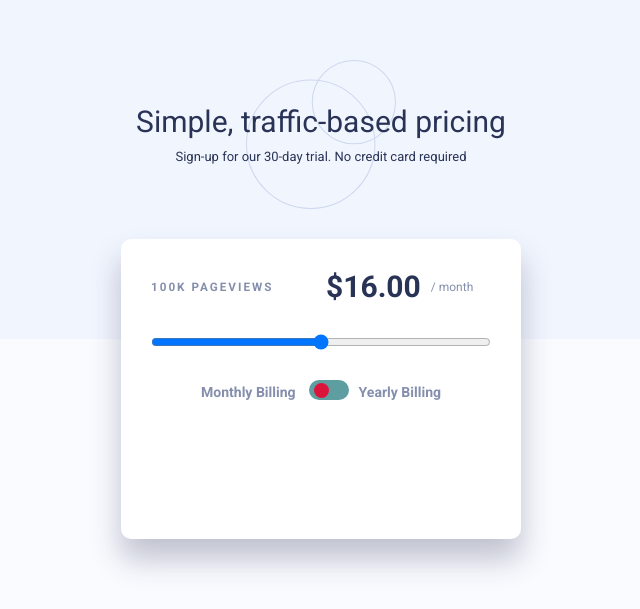
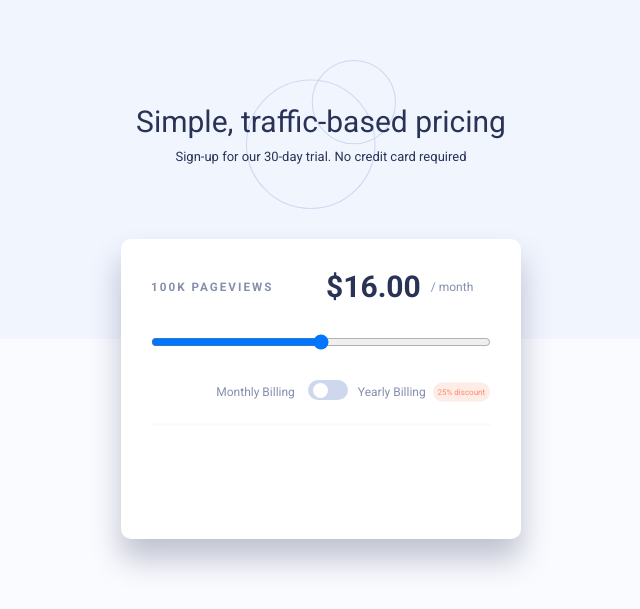
Before and after one commit to gurhanalan/JS-Project-Interactive-Pricing-Slide, a plain HTML site: page index.html in a window 1280 px wide. Shown: the part 101-710 px from the top of the page, without its empty margins (319-959 px from the left). Drawn offline with Linux system fonts and the light colour scheme.

Commit message:
Add card upper 3

```diff
--- a/css/style.css
+++ b/css/style.css
@@ -71,11 +71,15 @@ body {
     display: grid;
     grid-template-columns: 1fr 1fr;
     align-items: center;
-    gap: 3rem 1rem; }
+    gap: 3rem 1rem;
+    padding-bottom: 2rem;
+    border-bottom: 3px solid #fafbff; }
     .card__upper__page-views {
       color: #858fad;
       letter-spacing: 2px;
       text-transform: uppercase; }
+      .card__upper__page-views::after {
+        content: "K pageviews"; }
     .card__upper__pricing {
       display: flex;
       gap: 1rem;
@@ -106,23 +110,39 @@ body {
       font-weight: 300; }
       .card__upper__billing__checkbox input {
         appearance: none; }
-        .card__upper__billing__checkbox input:checked + label {
-          background-color: coral; }
         .card__upper__billing__checkbox input:checked + label::before {
           transform: translateX(1.5rem); }
       .card__upper__billing__checkbox label {
         height: 2rem;
         width: 4rem;
         border-radius: 2rem;
-        background-color: cadetblue;
+        background-color: #cdd7ee;
         display: inline-block;
-        position: relative; }
+        position: relative;
+        transition: all 0.2s; }
+        .card__upper__billing__checkbox label:hover {
+          background-color: #a5f3eb; }
         .card__upper__billing__checkbox label::before {
           content: "";
           height: 1.5rem;
           width: 1.5rem;
-          background-color: crimson;
+          background-color: white;
           border-radius: 50%;
           position: absolute;
           top: 0.25rem;
-          left: 0.5rem; }
+          left: 0.5rem;
+          transition: all 0.2s; }
+      .card__upper__billing__yearly {
+        position: relative; }
+        .card__upper__billing__yearly::after {
+          content: "25% discount";
+          white-space: nowrap;
+          position: absolute;
+          left: 110%;
+          color: #ff8c66;
+          background-color: #feece7;
+          padding: 0.5rem;
+          border-radius: 1rem;
+          font-size: 0.8rem;
+          top: 50%;
+          transform: translateY(-50%); }
--- a/index.html
+++ b/index.html
@@ -14,7 +14,7 @@
         </div>
         <div class="card">
             <div class="card__upper">
-                <h3 class="card__upper__page-views">100K Pageviews</h3>
+                <h3 class="card__upper__page-views">100</h3>
                 <div class="card__upper__pricing">
                     <h2 class="card__upper__price">16.00</h2>
                     <p class="card__upper__period">month</p>
@@ -29,13 +29,16 @@
                     step="1"
                 />
                 <div class="card__upper__billing">
-                    <h3>Monthly Billing</h3>
+                    <p>Monthly Billing</p>
                     <div class="card__upper__billing__checkbox">
                         <input type="checkbox" name="" id="billing" />
                         <label for="billing"></label>
                     </div>
-                    <h3 class="card__upper__billing__yearly">Yearly Billing</h3>
+                    <p class="card__upper__billing__yearly">Yearly Billing</p>
                 </div>
+            </div>
+            <div class="card__lower">
+                <div class="card__lower__text-box"></div>
             </div>
         </div>
         <script src="js/script1.js"></script>
--- a/sass/_3.section1.scss
+++ b/sass/_3.section1.scss
@@ -51,11 +51,17 @@ body {
         grid-template-columns: 1fr 1fr;
         align-items: center;
         gap: 3rem 1rem;
+        padding-bottom: 2rem;
+        border-bottom: 3px solid hsl(230, 100%, 99%);
 
         &__page-views {
             color: hsl(225, 20%, 60%);
             letter-spacing: 2px;
             text-transform: uppercase;
+
+            &::after {
+                content: "K pageviews";
+            }
         }
 
         &__pricing {
@@ -106,7 +112,7 @@ body {
                     appearance: none;
 
                     &:checked + label {
-                        background-color: coral;
+                        // background-color: coral;
                     }
 
                     &:checked + label::before {
@@ -118,20 +124,44 @@ body {
                     height: 2rem;
                     width: 4rem;
                     border-radius: 2rem;
-                    background-color: cadetblue;
+                    background-color: hsl(223, 50%, 87%);
                     display: inline-block;
                     position: relative;
+                    transition: all 0.2s;
+
+                    &:hover {
+                        background-color: hsl(174, 77%, 80%);
+                    }
 
                     &::before {
                         content: "";
                         height: 1.5rem;
                         width: 1.5rem;
-                        background-color: crimson;
+                        background-color: white;
                         border-radius: 50%;
                         position: absolute;
                         top: 0.25rem;
                         left: 0.5rem;
+                        transition: all 0.2s;
                     }
+                }
+            }
+
+            &__yearly {
+                position: relative;
+                &::after {
+                    content: "25% discount";
+
+                    white-space: nowrap;
+                    position: absolute;
+                    left: 110%;
+                    color: hsl(15, 100%, 70%);
+                    background-color: hsl(14, 92%, 95%);
+                    padding: 0.5rem;
+                    border-radius: 1rem;
+                    font-size: 0.8rem;
+                    top: 50%;
+                    transform: translateY(-50%);
                 }
             }
         }
```
